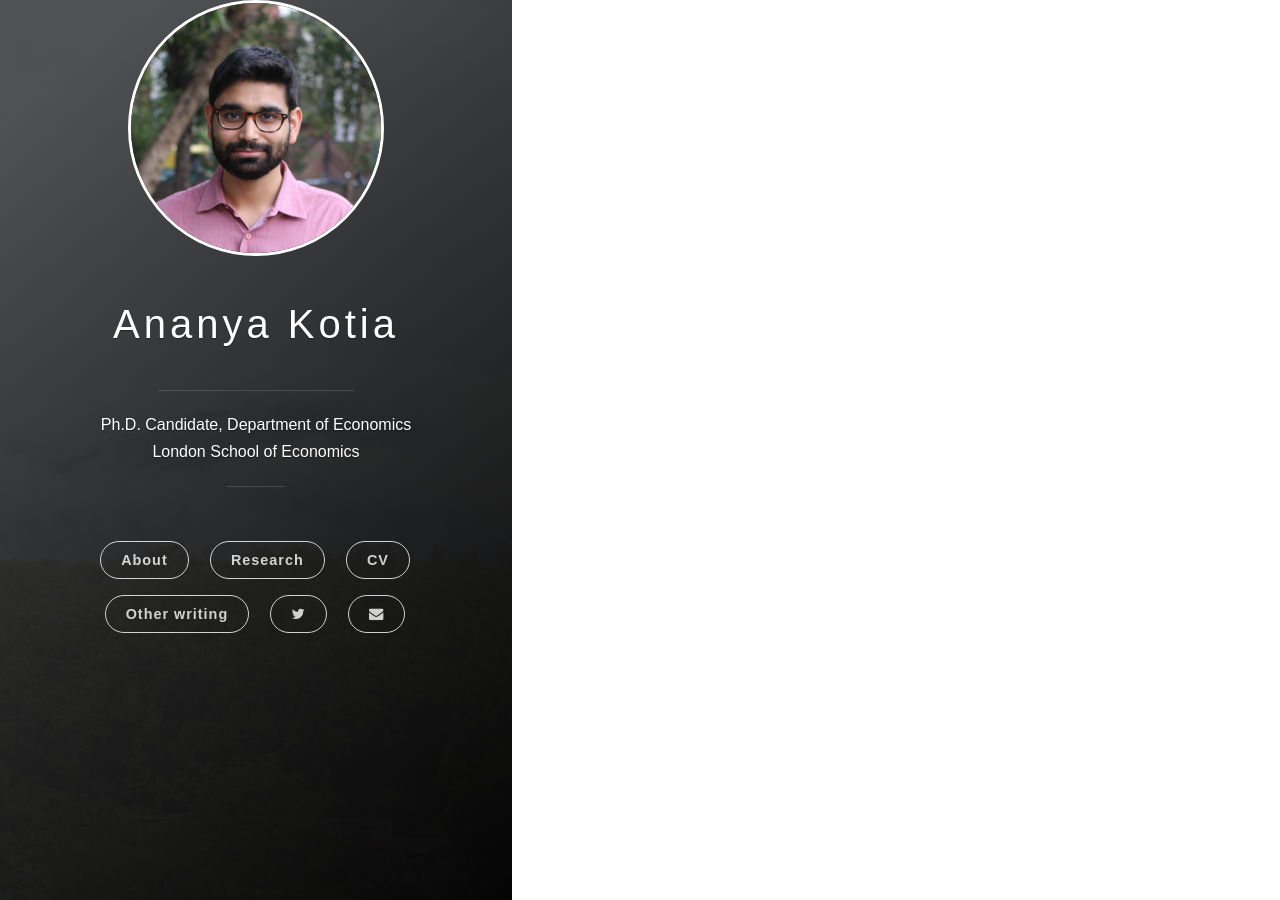
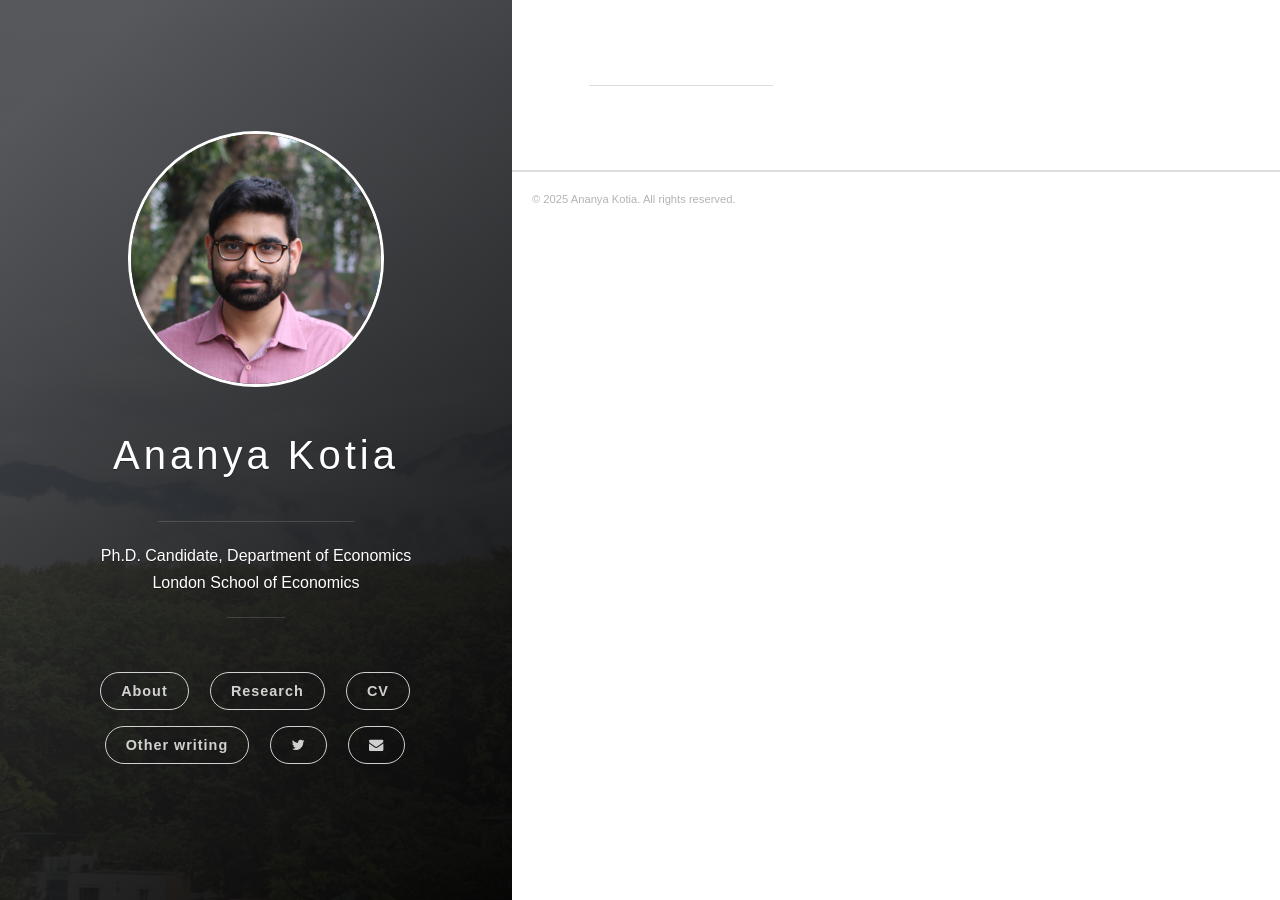
Before and after one commit to ananyakotia/ananyakotia.github.io, a Jekyll site: the page built from index.html, in a window 1280 px wide and 900 px high. Built offline with Jekyll 4.4.1, drawn with Linux system fonts in a browser that asks for light colours; some web fonts are replaced; the list of posts is cut into pages by our own code; a style sheet for code colours, icons or effects is not loaded.

Commit message:
Update main.scss

```diff
--- a/css/main.scss
+++ b/css/main.scss
@@ -239,38 +239,3 @@ ul.no-bullets li {
 .panel-cover--collapsed{
   overflow-y:auto;     /* inner pages */
 }
-
-/* -----------------------------------------------------------------
-   PANEL COVER (left column)
-   -----------------------------------------------------------------*/
-.panel-cover{
-  /* 1. Let the column grow as tall as its content */
-  min-height: 100vh;        /* full viewport at least */
-  height: auto;             /* <— replaces the old fixed 100% */
-  overflow-y: auto;
-
-  /* 2. Keep the photo */
-  background-image: url({{ site.baseurl }}/images/2.JPG);
-  background-size: cover;
-  background-position: center top;
-  background-repeat: no-repeat;
-
-  position: relative;       /* anchor the ::before layer */
-}
-
-/* 3. Tint layer that always covers the full height */
-.panel-cover::before{
-  content: "";
-  position: absolute;
-  inset: 0;                 /* top/right/bottom/left = 0 */
-  background: linear-gradient(140deg,
-              rgba(68,68,68,.35) 10%,
-              rgba(0,0,0,.65));
-  pointer-events: none;     /* clicks pass through */
-}
-
-/* 4. When the panel is collapsed on small screens it’s not fixed;
-      the code above still works, but we remove any JS-set width limits */
-@media (max-width: 959px){
-  .panel-cover{ width: 100%; }
-}
```
